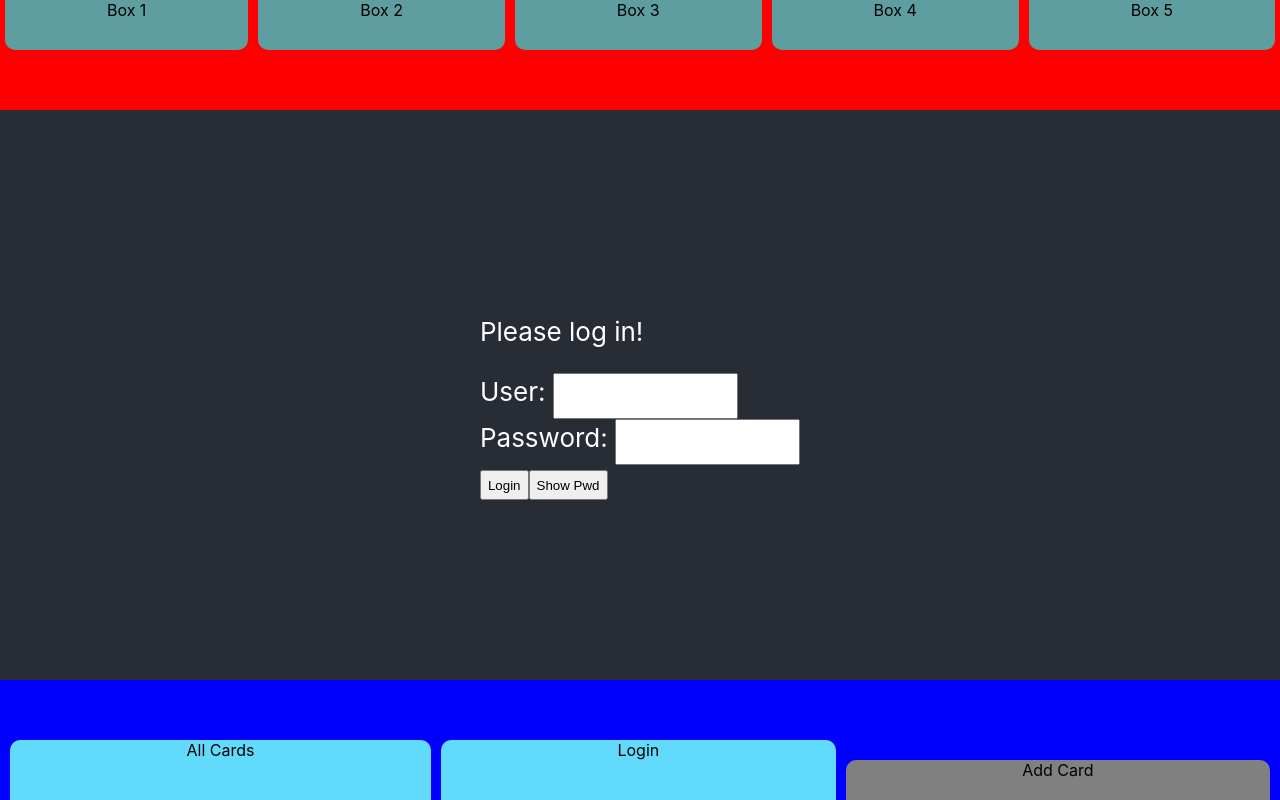
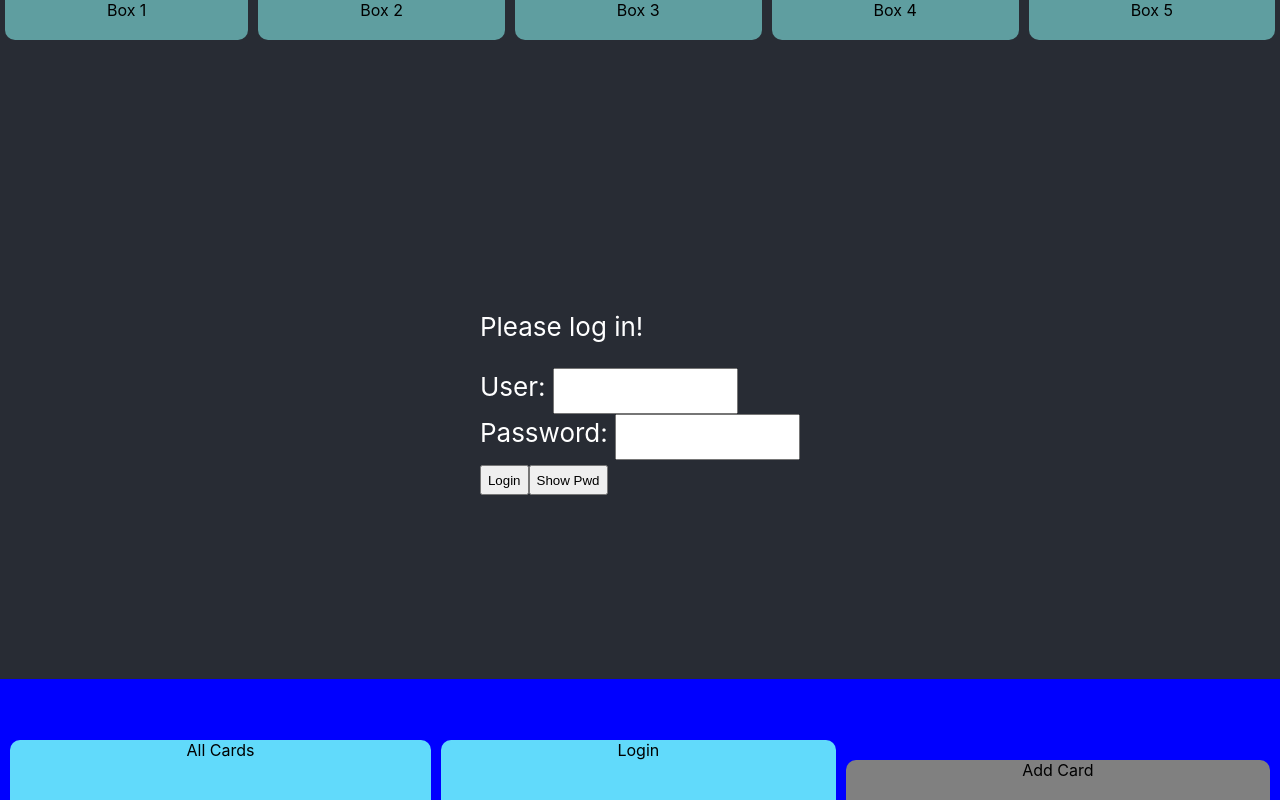
Before and after one commit to terix2k12/vocT1000, a React (Create React App) app in the folder voct1000react/: page / in a window 1280 px wide. Built offline with nearby package versions, Linux system fonts and the light colour scheme.

Commit message:
frontend; small design change

```diff
--- a/voct1000react/src/Boxes.css
+++ b/voct1000react/src/Boxes.css
@@ -4,14 +4,14 @@
 
   display: flex;
   flex-direction: row;
-/*  background-color: #282c34;*/
-  background-color: red;
+  background-color: #282c34;
+/*  background-color: red;*/
   justify-content: center;
   align-content: stretch;
 }
 
 .activeBox {
-  height: 80px;
+  height: 60px;
   background-color: #61dafb;
 
   text-align: center;
@@ -26,7 +26,7 @@
 }
 
 .inactiveBox {
-  height: 50px;
+  height: 40px;
 
   background-color: cadetblue;
 
@@ -42,7 +42,7 @@
 }
 
 .disabledBox {
-  height: 50px;
+  height: 40px;
   background-color: grey;
 
   text-align: center;
```
